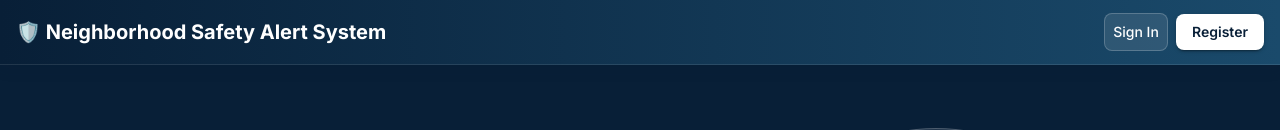
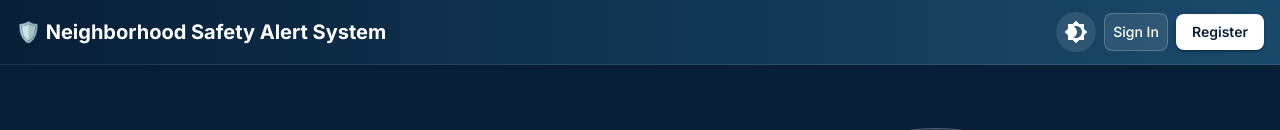
Before and after one commit to bisoul1984/neighborhood-safety-alert-system, a React (Create React App) app in the folder client/: page / in a window 1280 px wide. Shown: the top 130 px of the page. Built offline with nearby package versions, Linux system fonts and the light colour scheme.

Commit message:
Add dark mode toggle to home page AppBar for consistent theme switching

```diff
--- a/client/src/pages/HomePage.js
+++ b/client/src/pages/HomePage.js
@@ -10,7 +10,9 @@ import {
   Stack,
   useTheme,
   AppBar,
-  Toolbar
+  Toolbar,
+  IconButton,
+  Tooltip
 } from '@mui/material';
 import {
   Security,
@@ -21,15 +23,19 @@ import {
   VerifiedUser,
   ArrowForward,
   LocationOn,
-  Warning
+  Warning,
+  Brightness4,
+  Brightness7
 } from '@mui/icons-material';
 import { useNavigate } from 'react-router-dom';
 import { useAuth } from '../contexts/AuthContext';
+import { useTheme as useCustomTheme } from '../contexts/ThemeContext';
 
 const HomePage = () => {
   const navigate = useNavigate();
   const { isAuthenticated } = useAuth();
   const theme = useTheme();
+  const { darkMode, toggleDarkMode } = useCustomTheme();
 
   const features = [
     {
@@ -121,6 +127,23 @@ const HomePage = () => {
           >
             🛡️ Neighborhood Safety Alert System
           </Typography>
+
+          {/* Dark Mode Toggle */}
+          <Tooltip title={darkMode ? "Switch to Light Mode" : "Switch to Dark Mode"}>
+            <IconButton
+              color="inherit"
+              onClick={toggleDarkMode}
+              sx={{
+                mr: 1,
+                backgroundColor: 'rgba(255, 255, 255, 0.10)',
+                '&:hover': {
+                  backgroundColor: 'rgba(255, 255, 255, 0.20)',
+                }
+              }}
+            >
+              {darkMode ? <Brightness7 /> : <Brightness4 />}
+            </IconButton>
+          </Tooltip>
 
           <Box sx={{ display: { xs: 'none', md: 'flex' }, alignItems: 'center', gap: 1 }}>
             <Button
```
